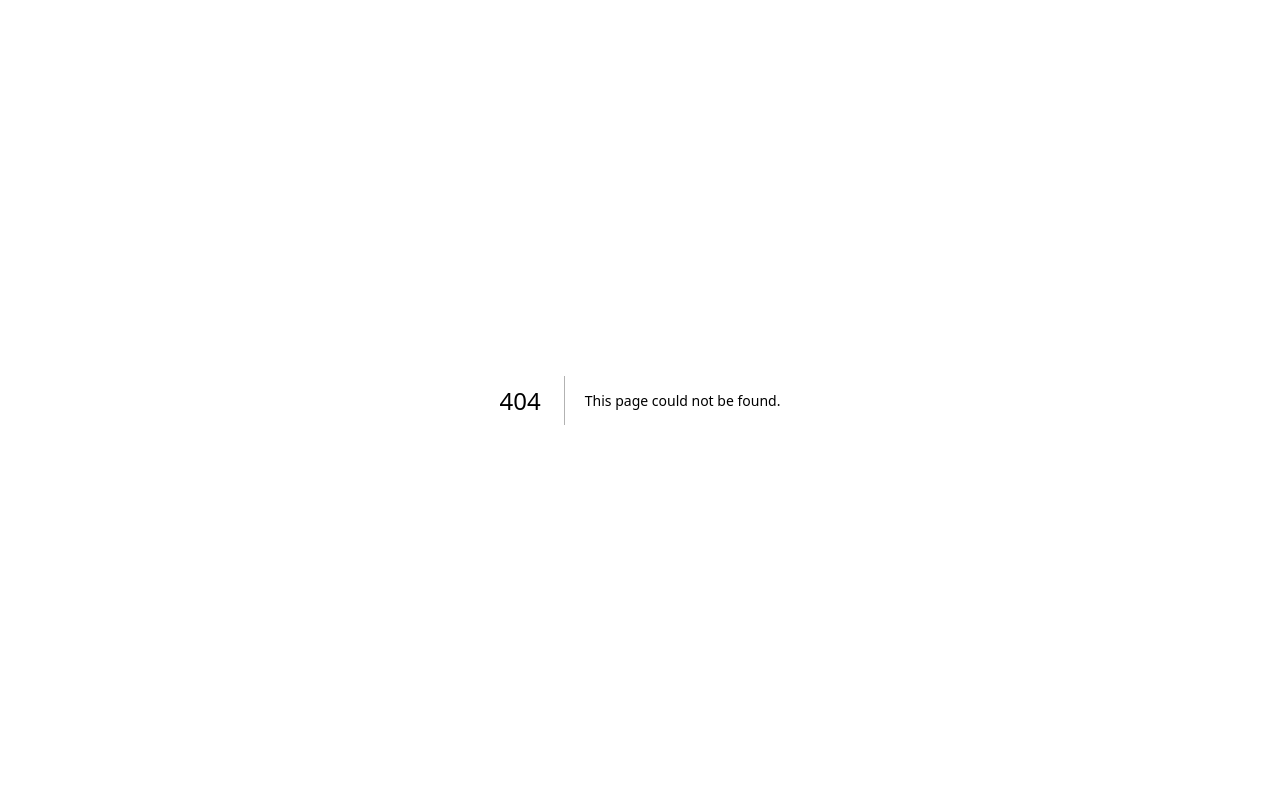
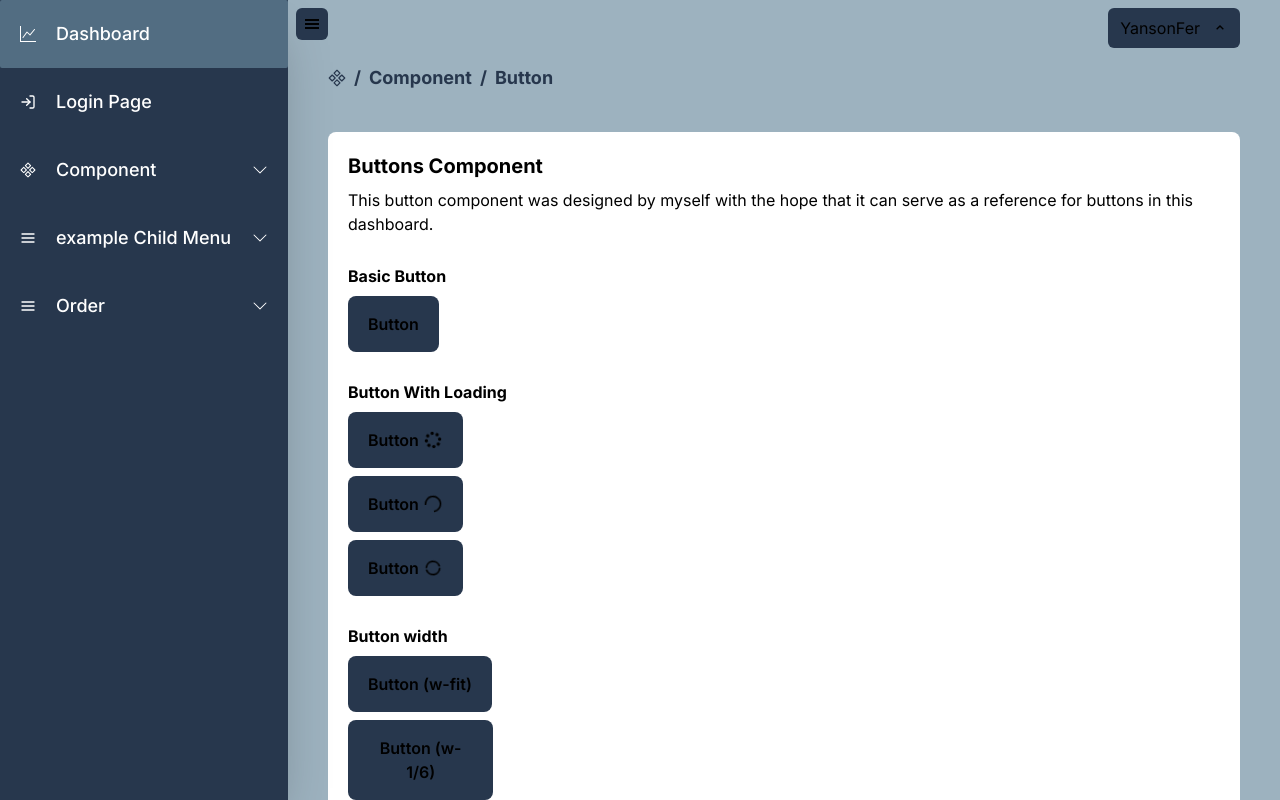
Before and after one commit to lnc23/dashboard-barang, a Next.js app: page /buttonpage in a window 1280 px wide. Before the commit this address had no page. Built offline with nearby package versions, Linux system fonts and the light colour scheme.

Commit message:
button page

```diff
--- /dev/null
+++ b/src/app/buttonpage/page.tsx
@@ -0,0 +1,132 @@
+"use client"
+import { Layout, Section } from "@/components"
+import { RxComponent1 } from "react-icons/rx"
+import { BiLoaderAlt, BiLoaderCircle } from "react-icons/bi"
+import { RiLoader3Fill } from "react-icons/ri"
+import { AiOutlineDelete, AiOutlineEdit, AiOutlineEye } from "react-icons/ai"
+import { IoIosCreate } from "react-icons/io"
+export default function ButtonPage() {
+  return (
+    <Layout>
+      <div className="flex flex-row font-bold text-lg text-[#27374D] mt-16 ml-10 items-center space-x-2">
+        <RxComponent1 />
+        <span>/</span>
+        <span>Component</span>
+        <span>/</span>
+        <span>Button</span>
+      </div>
+      <div className="w-full flex flex-grow px-10 pb-5">
+        <Section marginTop={"10"}>
+          <div className="flex flex-col w-full space-y-2">
+            <span className="text-xl text-black font-bold">
+              Buttons Component
+            </span>
+            <span className="text-black">
+              This button component was designed by myself with the hope that it
+              can serve as a reference for buttons in this dashboard.
+            </span>
+            {/* start basic button */}
+            <span className="text-black font-bold pt-5">Basic Button</span>
+            <button className="bg-[#27374D] w-fit px-5 rounded-lg flex duration-300 justify-center items-center p-4 hover:shadow-lg hover:shadow-gray-500">
+              <span className="font-semibold">Button</span>
+            </button>
+            {/* end basic button */}
+            {/* start button loading */}
+            <span className="text-black font-bold pt-5">
+              Button With Loading
+            </span>
+            <button
+              disabled
+              className="bg-[#27374D] rounded-lg flex w-fit px-5 space-x-1 duration-300 justify-center items-center p-4"
+            >
+              <span className="font-semibold">Button</span>
+              <span className="animate-spin flex items-center" color="white">
+                <BiLoaderCircle size={20} />
+              </span>
+            </button>
+            <button
+              disabled
+              className="bg-[#27374D] rounded-lg flex space-x-1 w-fit px-5 duration-300 justify-center items-center p-4"
+            >
+              <span className="font-semibold">Button</span>
+              <span className="animate-spin flex items-center" color="white">
+                <BiLoaderAlt size={20} />
+              </span>
+            </button>
+            <button
+              disabled
+              className="bg-[#27374D] rounded-lg flex space-x-1 w-fit px-5 duration-300 justify-center items-center p-4"
+            >
+              <span className="font-semibold">Button</span>
+              <span className="animate-spin flex items-center" color="white">
+                <RiLoader3Fill size={20} />
+              </span>
+            </button>
+            {/* end button loading */}
+            {/* start button width */}
+            <span className="text-black font-bold pt-5">Button width</span>
+            <button className="bg-[#27374D] rounded-lg flex w-fit px-5 space-x-1 duration-300 justify-center items-center p-4 hover:shadow-lg hover:shadow-gray-500">
+              <span className="font-semibold">Button (w-fit)</span>
+            </button>
+            <button className="bg-[#27374D] rounded-lg w-1/6 flex space-x-1 px-5 duration-300 justify-center items-center p-4 hover:shadow-lg hover:shadow-gray-500">
+              <span className="font-semibold">Button (w-1/6)</span>
+            </button>
+            <button className="bg-[#27374D] rounded-lg flex w-1/5 space-x-1 px-5 duration-300 justify-center items-center p-4 hover:shadow-lg hover:shadow-gray-500">
+              <span className="font-semibold">Button (w-1/5)</span>
+            </button>
+            <button className="bg-[#27374D] rounded-lg flex w-1/4 space-x-1 px-5 duration-300 justify-center items-center p-4 hover:shadow-lg hover:shadow-gray-500">
+              <span className="font-semibold">Button (w-1/4)</span>
+            </button>
+            <button className="bg-[#27374D] rounded-lg flex w-1/3 space-x-1 px-5 duration-300 justify-center items-center p-4 hover:shadow-lg hover:shadow-gray-500">
+              <span className="font-semibold">Button (w-1/3)</span>
+            </button>
+            <button className="bg-[#27374D] rounded-lg flex w-1/2 space-x-1 px-5 duration-300 justify-center items-center p-4 hover:shadow-lg hover:shadow-gray-500">
+              <span className="font-semibold">Button (w-1/2)</span>
+            </button>
+            <button className="bg-[#27374D] rounded-lg flex w-full space-x-1 px-5 duration-300 justify-center items-center p-4 hover:shadow-lg hover:shadow-gray-500">
+              <span className="font-semibold">Button (w-full)</span>
+            </button>
+            {/* end button width */}
+            {/* start button colors */}
+            <span className="text-black font-bold pt-5">Button Colors</span>
+            <button className="bg-red-700 rounded-lg flex w-fit px-5 space-x-1 duration-300 justify-center items-center p-4 hover:shadow-lg hover:shadow-gray-500">
+              <span className="font-semibold">Button</span>
+            </button>
+            <button className="bg-green-700 rounded-lg w-fit flex space-x-1 px-5 duration-300 justify-center items-center p-4 hover:shadow-lg hover:shadow-gray-500">
+              <span className="font-semibold">Button</span>
+            </button>
+            <button className="bg-blue-700 rounded-lg flex w-fit space-x-1 px-5 duration-300 justify-center items-center p-4 hover:shadow-lg hover:shadow-gray-500">
+              <span className="font-semibold">Button</span>
+            </button>
+            <button className="bg-gray-700 rounded-lg flex w-fit space-x-1 px-5 duration-300 justify-center items-center p-4 hover:shadow-lg hover:shadow-gray-500">
+              <span className="font-semibold">Button</span>
+            </button>
+            <button className="bg-yellow-700 rounded-lg flex w-fit space-x-1 px-5 duration-300 justify-center items-center p-4 hover:shadow-lg hover:shadow-gray-500">
+              <span className="font-semibold">Button</span>
+            </button>
+            {/* end button colros */}
+            {/* start button colors */}
+            <span className="text-black font-bold pt-5">Button Icon</span>
+            <button className="bg-red-700 rounded-lg flex w-fit px-3 space-x-1 duration-300 justify-center items-center p-4 hover:shadow-lg hover:shadow-gray-500">
+              <span className="font-semibold">Delete</span>
+              <AiOutlineDelete size={24} />
+            </button>
+            <button className="bg-yellow-500 rounded-lg w-fit flex space-x-1 px-3 duration-300 justify-center items-center p-4 hover:shadow-lg hover:shadow-gray-500">
+              <span className="font-semibold">Edit</span>
+              <AiOutlineEdit size={24} />
+            </button>
+            <button className="bg-green-600 rounded-lg flex w-fit space-x-1 px-3 duration-300 justify-center items-center p-4 hover:shadow-lg hover:shadow-gray-500">
+              <span className="font-semibold">Create</span>
+              <IoIosCreate size={24} />
+            </button>
+            <button className="bg-gray-700 rounded-lg flex w-fit space-x-1 px-3 duration-300 justify-center items-center p-4 hover:shadow-lg hover:shadow-gray-500">
+              <span className="font-semibold">Detail</span>
+              <AiOutlineEye size={24} />
+            </button>
+            {/* end button colros */}
+          </div>
+        </Section>
+      </div>
+    </Layout>
+  )
+}
--- a/src/components/SideBar/index.tsx
+++ b/src/components/SideBar/index.tsx
@@ -71,7 +71,7 @@ export const SideBar = ({ children }: Props) => {
         },
         {
           name: "Button",
-          path: "/",
+          path: "/buttonpage",
           icon: <RxComponent1 />,
         },
         {
```
